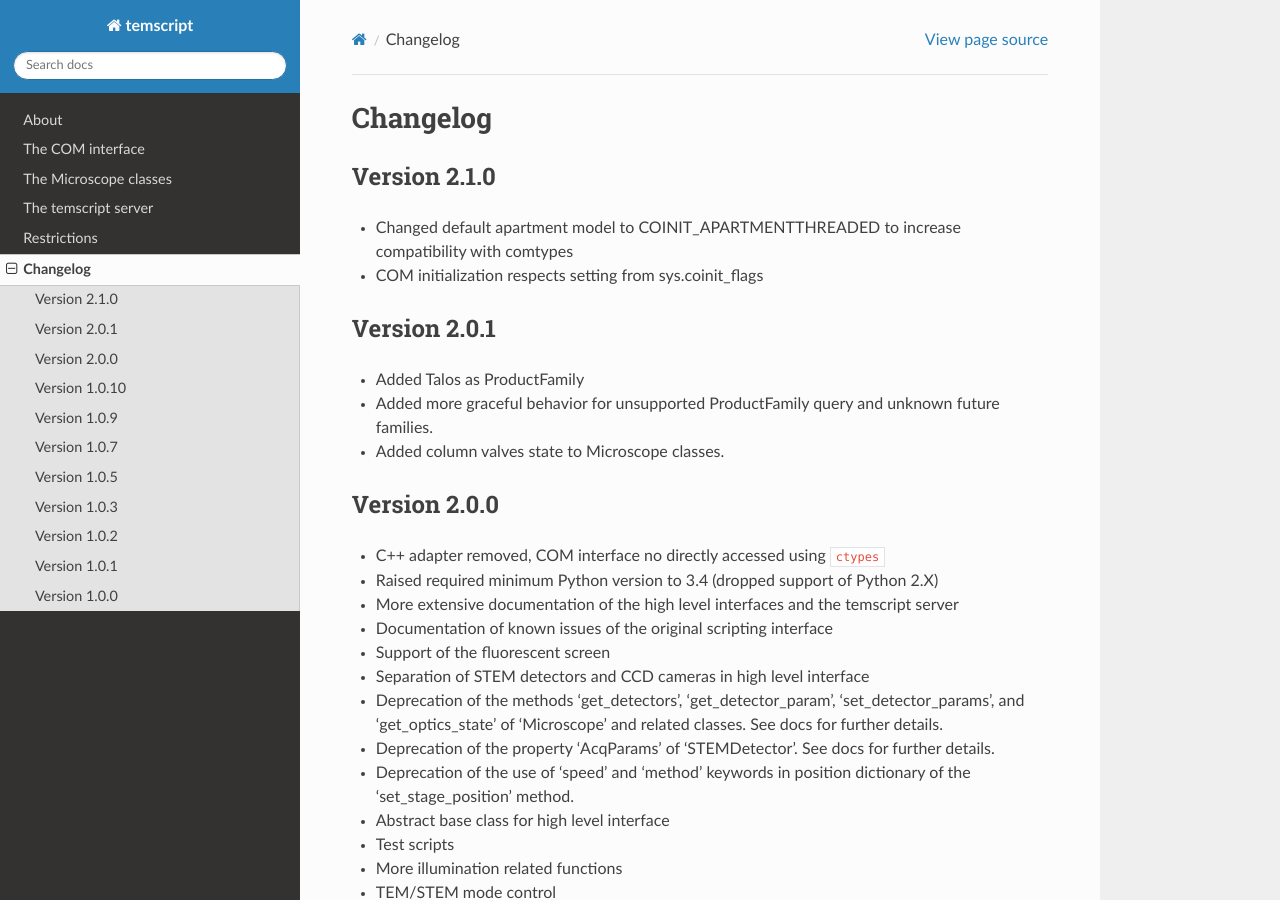
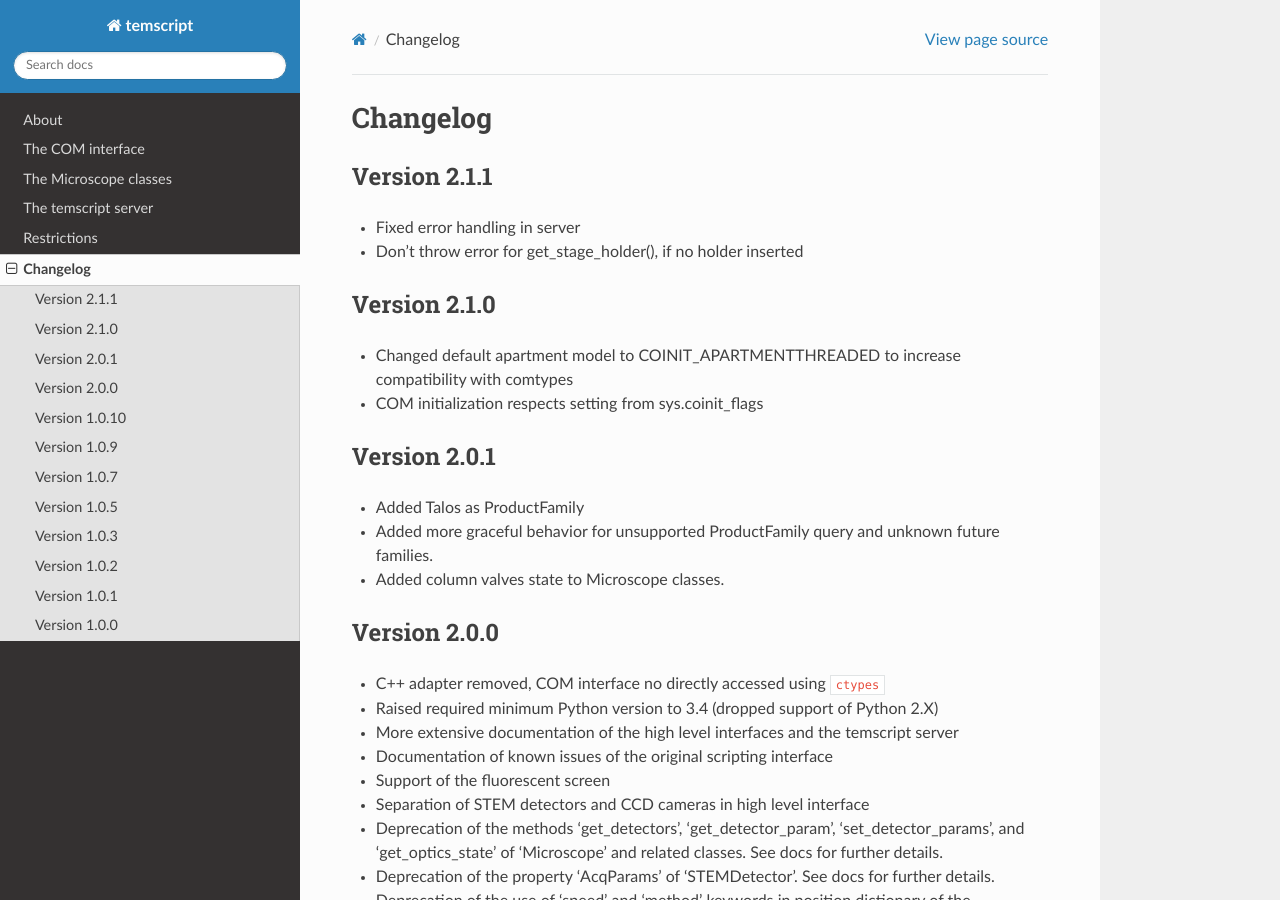
Before and after one commit to niermann/temscript, a Sphinx documentation site: the page built from docs/changelog.rst, in a window 1280 px wide and 900 px high. Built offline with Sphinx 7.4.7 and the Read the Docs theme 3.1.0, drawn with Linux system fonts in a browser that asks for light colours.

Commit message:
Version bump

```diff
--- a/docs/changelog.rst
+++ b/docs/changelog.rst
@@ -1,5 +1,11 @@
 Changelog
 =========
+
+Version 2.1.1
+^^^^^^^^^^^^^
+
+* Fixed error handling in server
+* Don't throw error for get_stage_holder(), if no holder inserted
 
 Version 2.1.0
 ^^^^^^^^^^^^^
--- a/temscript/version.py
+++ b/temscript/version.py
@@ -1 +1 @@
-__version__ = '2.1.0'
+__version__ = '2.1.1'
```
